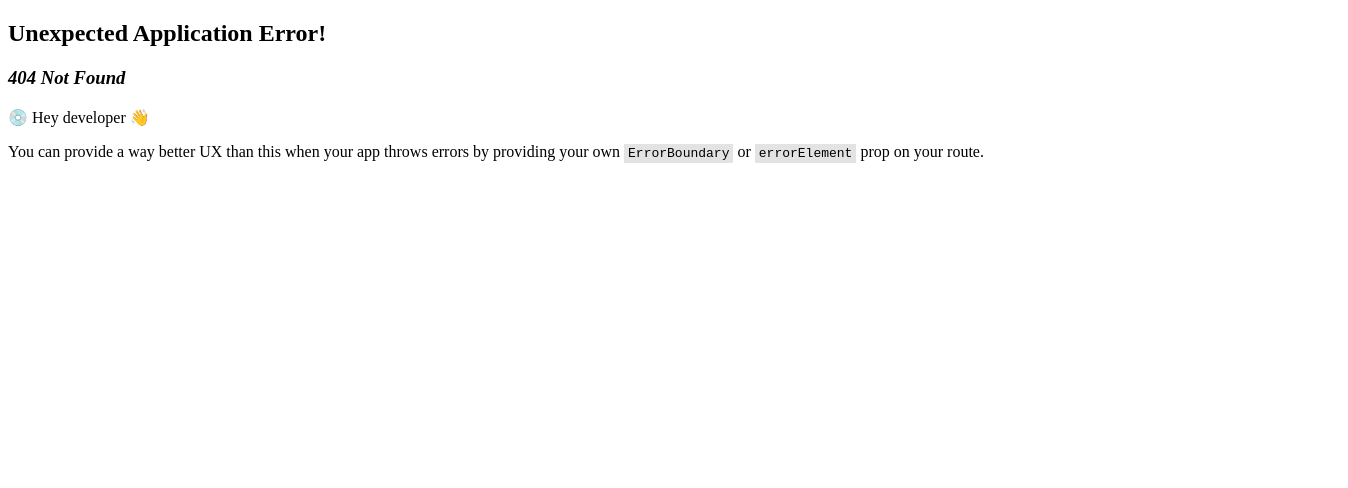
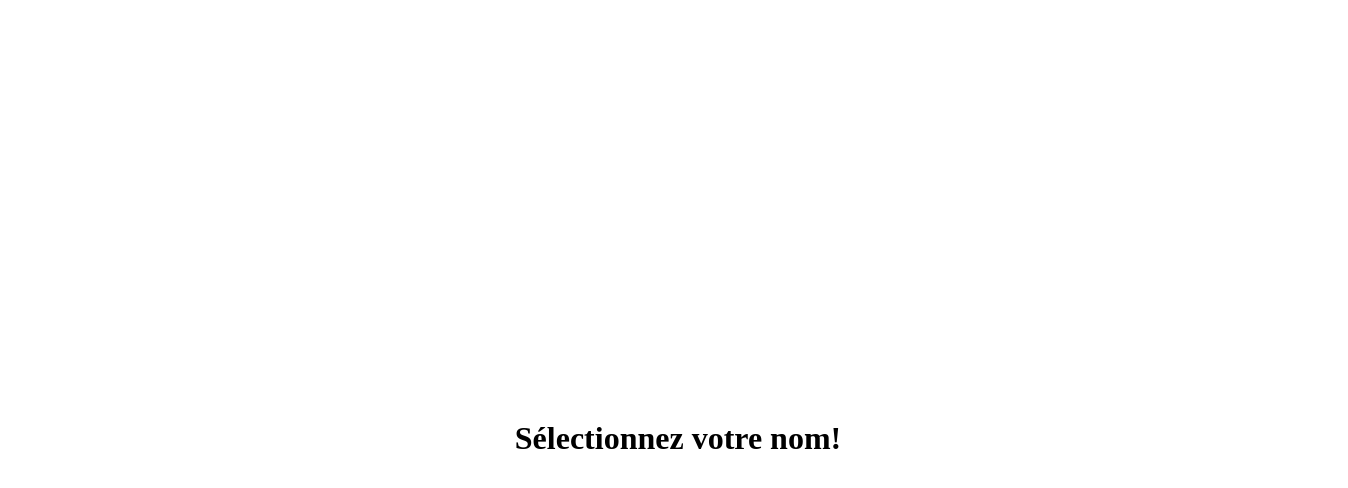
Before and after one commit to Zickenheiner/gentle_race, a React (Vite) app in the folder client/: page /player-select/1 in a window 1280 px wide. Before the commit this address had no page. Shown: the top 488 px of the page, 1348 px wide, since content can reach past the window. Built offline with nearby package versions, Linux system fonts and the light colour scheme.

Commit message:
create WinnerSelect and Winner pages

```diff
--- a/client/src/App.tsx
+++ b/client/src/App.tsx
@@ -1,3 +1,9 @@
+import { Outlet } from "react-router-dom";
+
 export default function App() {
-  return <div>App</div>;
+  return (
+    <div>
+      <Outlet />
+    </div>
+  );
 }
--- /dev/null
+++ b/client/src/pages/PlayerSelect.tsx
@@ -0,0 +1,8 @@
+import "../styles/PlayerSelect.css";
+export default function PlayerSelect() {
+  return (
+    <div className="player-select-container">
+      <h1>Sélectionnez votre nom!</h1>
+    </div>
+  );
+}
--- /dev/null
+++ b/client/src/pages/Winner.tsx
@@ -0,0 +1,8 @@
+import "../styles/Winner.css";
+export default function Winner() {
+  return (
+    <div className="winner-container">
+      <h1>Winner</h1>
+    </div>
+  );
+}
--- /dev/null
+++ b/client/src/styles/PlayerSelect.css
@@ -0,0 +1,9 @@
+.player-select-container {
+  padding: 30px;
+  display: flex;
+  flex-direction: column;
+  justify-content: center;
+  align-items: center;
+  height: 100vh;
+  width: 100vw;
+}
--- /dev/null
+++ b/client/src/styles/Winner.css
@@ -0,0 +1,9 @@
+.winner-container {
+  padding: 30px;
+  display: flex;
+  flex-direction: column;
+  justify-content: center;
+  align-items: center;
+  height: 100vh;
+  width: 100vw;
+}
```
Also changed, not shown: client/src/main.tsx (+8 -1 lines).
